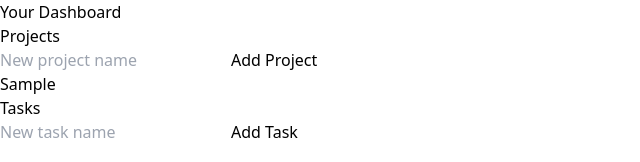
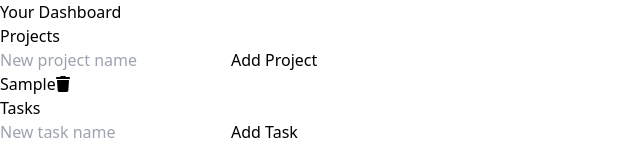
Before and after one commit to AaronChu333/CSE-115-, a React (Vite) app in the folder client/: page /dashboard in a window 1280 px wide. Both pictures are taken after typing "Sample" into the empty fields and a click on the button "Add Project". Shown: the top 162 px of the page, without its empty margins (0-640 px from the left). Built offline with nearby package versions, Linux system fonts and the light colour scheme.

Commit message:
Added a remove button for tasks/projects

```diff
--- a/client/package.json
+++ b/client/package.json
@@ -10,6 +10,9 @@
     "preview": "vite preview"
   },
   "dependencies": {
+    "@fortawesome/fontawesome-svg-core": "^6.5.2",
+    "@fortawesome/free-solid-svg-icons": "^6.5.2",
+    "@fortawesome/react-fontawesome": "^0.2.2",
     "axios": "^1.7.2",
     "bcrypt": "^5.1.1",
     "cors": "^2.8.5",
--- a/client/src/Pages/Dashboard.jsx
+++ b/client/src/Pages/Dashboard.jsx
@@ -1,4 +1,6 @@
 import React, { useState } from 'react';
+import { FontAwesomeIcon } from '@fortawesome/react-fontawesome';
+import { faTrash } from '@fortawesome/free-solid-svg-icons';
 
 function Dashboard() {
     // Seperate states for projects and tasks
@@ -69,9 +71,9 @@ function Dashboard() {
                             {/* Button needs to be fixed. It showed up for a second but went away after server restart.*/}
                             <button
                                 onClick={() => deleteProject(project.id)}
-                                className='text-red-500 font-bold'
+                                className='text-red-500 font-bold px-2 py-1 rounded hover:bg-red-100'
                             >
-
+                                <FontAwesomeIcon icon={faTrash} />
                             </button>
                             </li>
                         ))}
@@ -106,9 +108,9 @@ function Dashboard() {
                                 {/* Button needs to be fixed. It showed up for a second but went away after server restart.*/}
                                 <button
                                     onClick={() => deleteTask(task.id)}
-                                    className="text-red-500 font-bold"
+                                    className="text-red-500 font-bold px-2 py-1 rounded hover:bg-red-100"
                                 >
-
+                                    <FontAwesomeIcon icon={faTrash} />
                                 </button>
                             </li>
                         ))}
```
Also changed, not shown: 1 other file (tests, documents, lock files or other folders).
